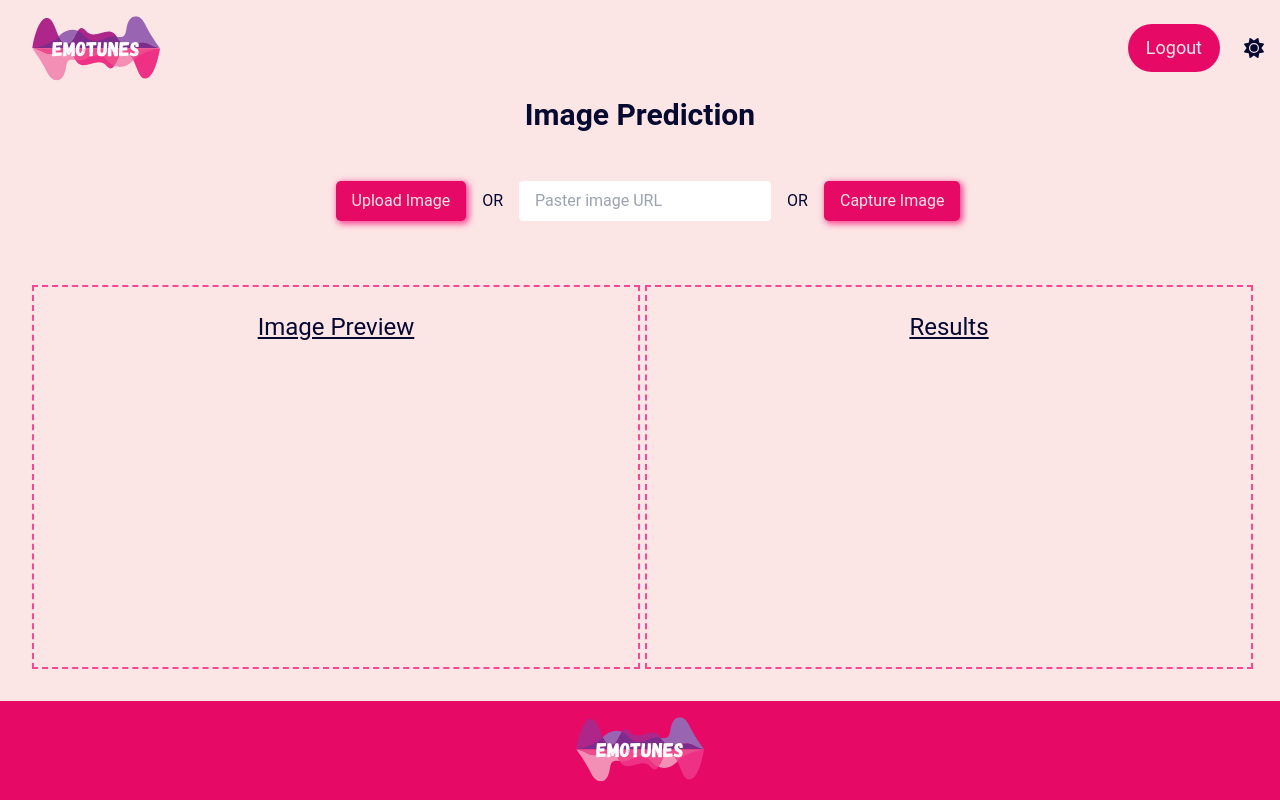
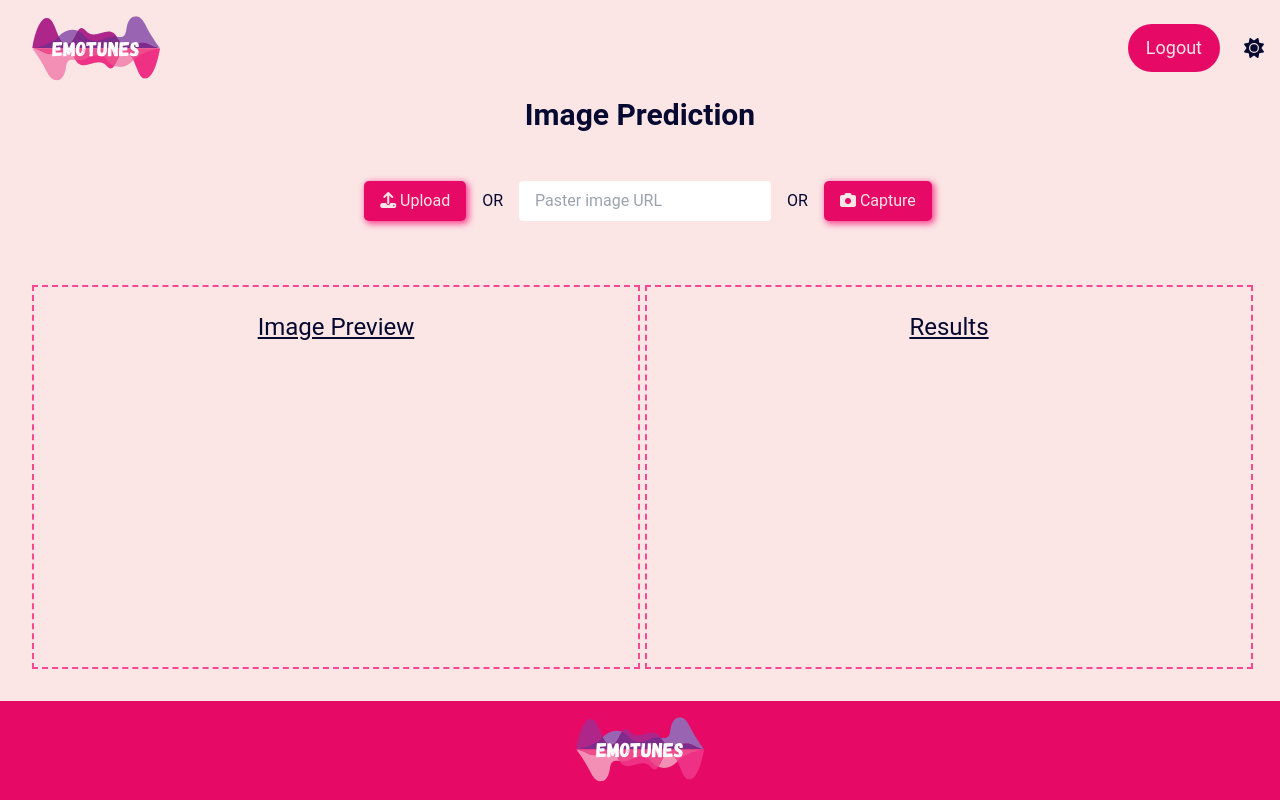
Before and after one commit to Varun-28/EmoTunes, a React (Create React App) app in the folder client/: page /choice/capture in a window 1280 px wide. Shown: the top 800 px of the page. Built offline with nearby package versions, Linux system fonts and the light colour scheme; no server answers; sample sign-in values are in the browser's storage; what react-alert-template-basic would draw is missing.

Commit message:
refactor code

```diff
--- a/client/src/pages/selectImage/SelectImage.jsx
+++ b/client/src/pages/selectImage/SelectImage.jsx
@@ -140,7 +140,7 @@ function SelectImage() {
             color: `${theme.mode.bgColor}`,
           }}
         >
-          Upload Image
+         <i className="fas fa-upload"></i> Upload
         </button>
         <span className="or">OR</span>
         <input
@@ -159,7 +159,7 @@ function SelectImage() {
             color: `${theme.mode.bgColor}`,
           }}
         >
-          Capture Image
+          <i className="fas fa-camera"></i> Capture
         </button>
       </div>
       <div className="mainWrapper">
@@ -184,7 +184,7 @@ function SelectImage() {
                   color: `${theme.mode.bgColor}`,
                 }}
               >
-                Predict Mood
+                Predict Mood 🤔
               </button>
             )}
           </div>
@@ -206,7 +206,7 @@ function SelectImage() {
                     color: `${theme.mode.bgColor}`,
                   }}
                 >
-                  Listen Songs
+                  <i className="fas fa-music"></i> Listen Songs
                 </button>
               </div>
             )}
@@ -233,7 +233,7 @@ function SelectImage() {
                   color: `${theme.mode.bgColor}`,
                 }}
               >
-                Capture photo
+                <i className="fas fa-camera"></i> Capture
               </button>
               <button
                 className="btn-upload"
@@ -243,7 +243,7 @@ function SelectImage() {
                   color: `${theme.mode.bgColor}`,
                 }}
               >
-                Close
+                <i className="fas fa-times"></i> Close
               </button>
             </div>
           </div>
```
